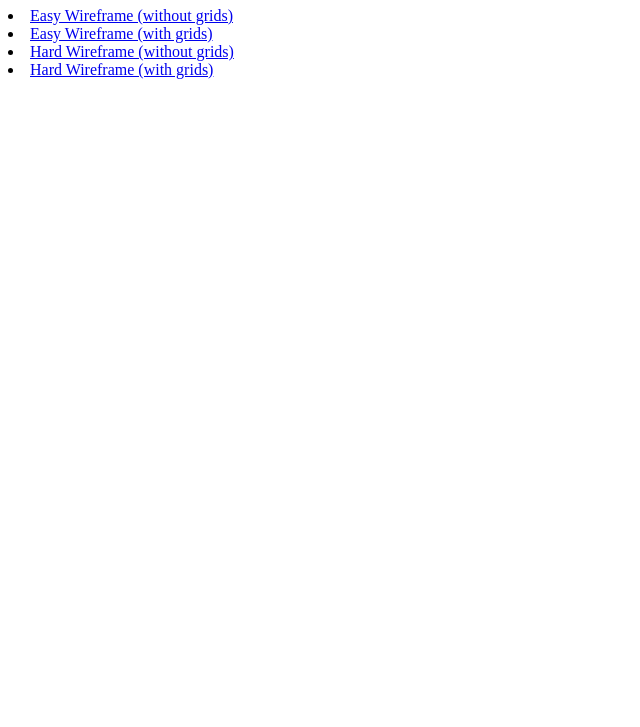
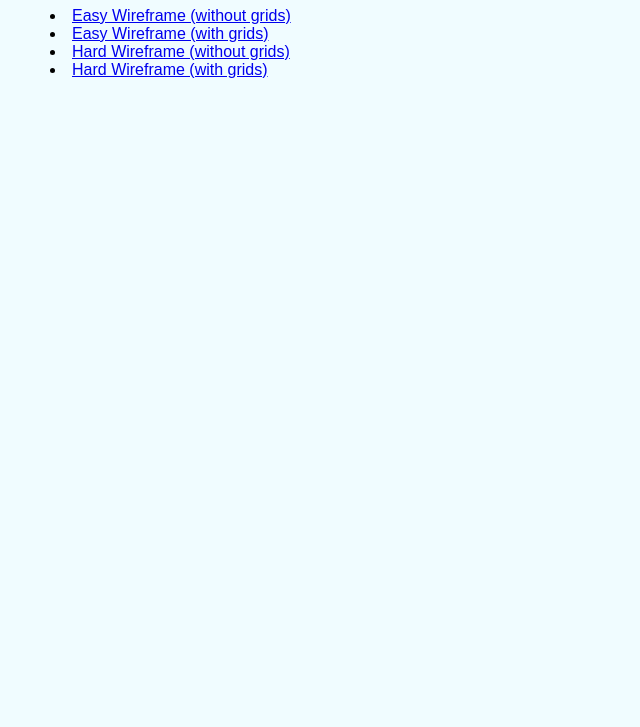
Before and after one commit to mlk224/Wireframes, a plain HTML site: page index.html in a window 1280 px wide. Shown: the part 73-800 px from the top of the page, without its empty margins (0-640 px from the left). Drawn offline with Linux system fonts and the light colour scheme.

Commit message:
Update index.html

```diff
--- a/index.html
+++ b/index.html
@@ -5,6 +5,10 @@
     <meta http-equiv="X-UA-Compatible" content="IE=edge">
     <meta name="viewport" content="width=device-width, initial-scale=1.0">
     <title>Wire Frame Hub</title>
+
+    <style>
+        body {background-color: rgb(240, 252, 255); font-family:Arial; margin-left:50px;}
+    </style>
 </head>
 <body>
     <h1>Howdy, here are my wireframes</h1>
```
